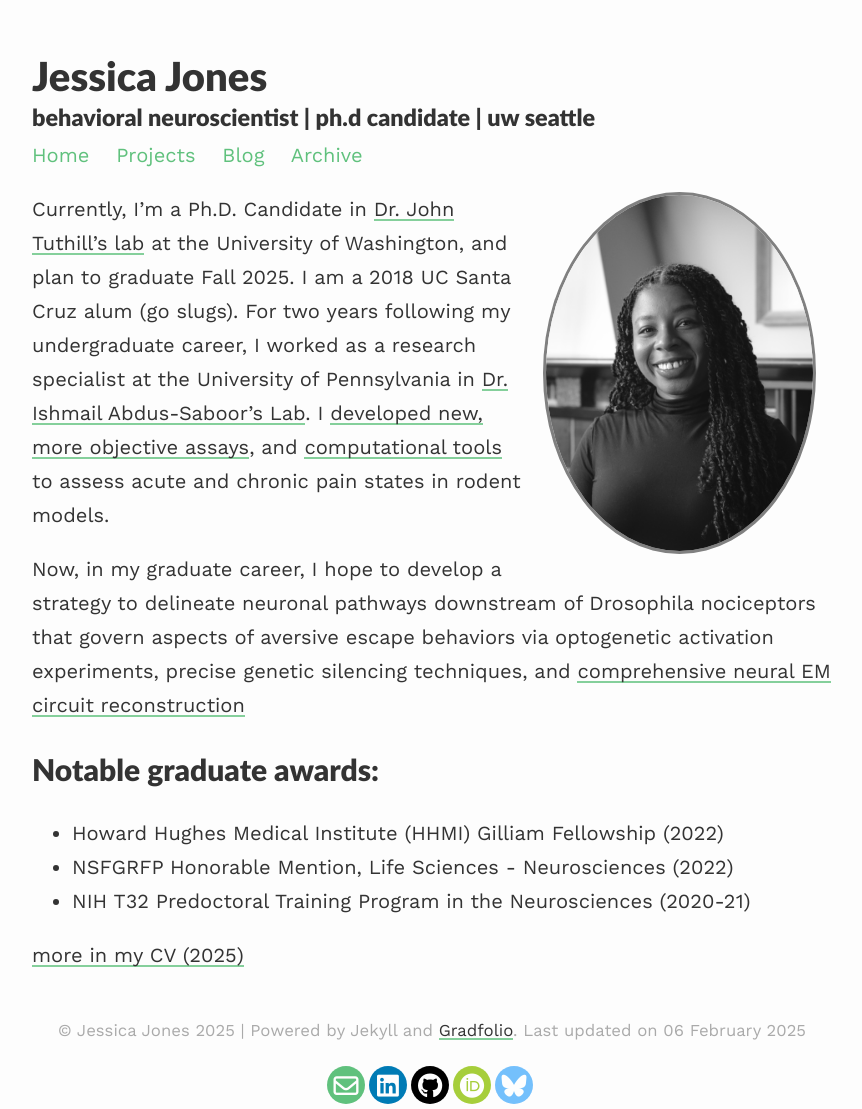
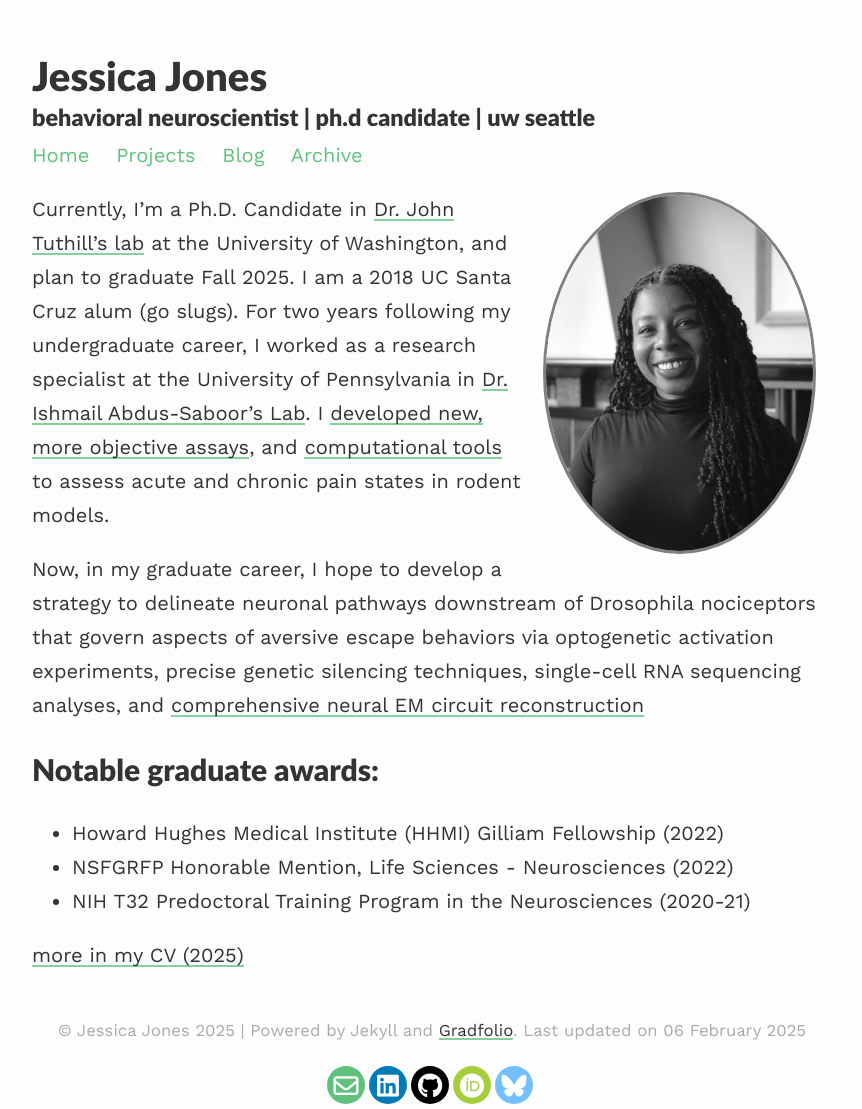
Before and after one commit to jesmjones/jesmjones.github.io, a Jekyll site: the page built from index.md, in a window 1280 px wide. Shown: the whole page, without its empty margins (208-1070 px from the left). Built offline with Jekyll 4.4.1, drawn with Linux system fonts in a browser that asks for light colours.

Commit message:
Update index.md

```diff
--- a/index.md
+++ b/index.md
@@ -9,7 +9,7 @@ published: true
 
 Currently, I'm a Ph.D. Candidate in [Dr. John Tuthill's lab](https://faculty.washington.edu/tuthill/){:target="_blank"} at the University of Washington, and plan to graduate Fall 2025. I am a 2018 UC Santa Cruz alum (go slugs). For two years following my undergraduate career, I worked as a research specialist at the University of Pennsylvania in [Dr. Ishmail Abdus-Saboor's Lab](https://www.abdus-saboorlab.com/){:target="_blank"}. I [developed new, ](https://elifesciences.org/articles/57258){:target="_blank"}[more objective assays](https://www.sciencedirect.com/science/article/pii/S2211124719309076){:target="_blank"}, and [computational tools](https://www.science.org/doi/10.1126/sciadv.abk2425){:target="_blank"} to assess acute and chronic pain states in rodent models.
 
-Now, in my graduate career, I hope to develop a strategy to delineate neuronal pathways downstream of Drosophila nociceptors that govern aspects of aversive escape behaviors via optogenetic activation experiments, precise genetic silencing techniques, and [comprehensive neural EM circuit reconstruction](https://www.nature.com/articles/s41586-024-07389-x){:target="_blank"}
+Now, in my graduate career, I hope to develop a strategy to delineate neuronal pathways downstream of Drosophila nociceptors that govern aspects of aversive escape behaviors via optogenetic activation experiments, precise genetic silencing techniques, single-cell RNA sequencing analyses, and [comprehensive neural EM circuit reconstruction](https://www.nature.com/articles/s41586-024-07389-x){:target="_blank"}
 
 
 ## Notable graduate awards:
```
